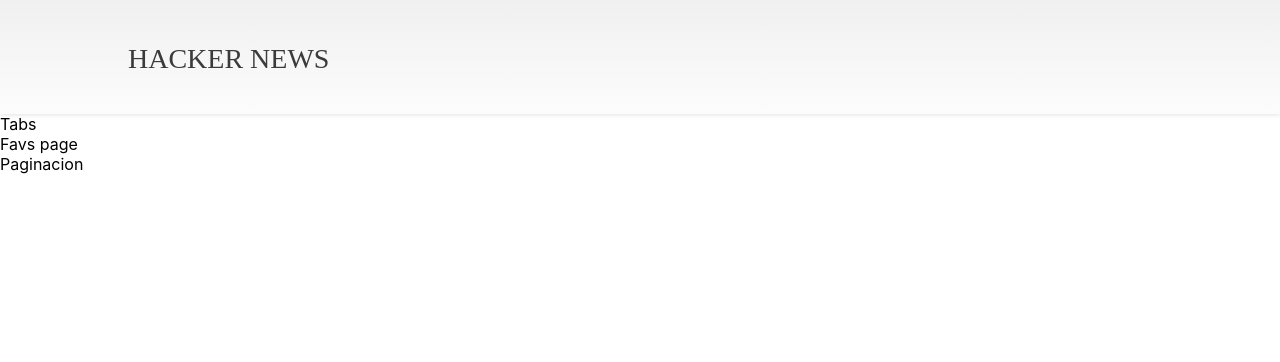
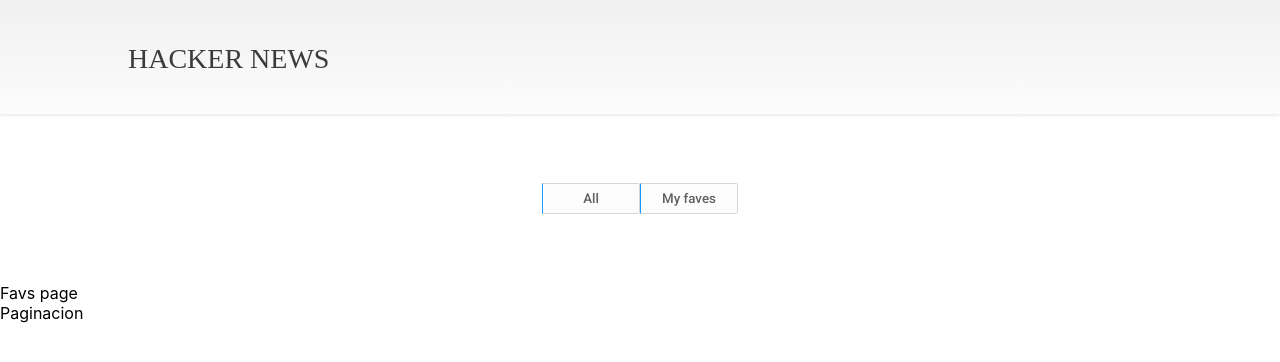
Before and after one commit to sofiaperezm/hacker-news-reign-test, a React (Create React App) app: page /favs in a window 1280 px wide. Shown: the top 362 px of the page. Built offline with nearby package versions, Linux system fonts and the light colour scheme.

Commit message:
added initial layout of the tabs component

```diff
--- a/src/components/Header/Header.module.css
+++ b/src/components/Header/Header.module.css
@@ -1,7 +1,3 @@
-* {
-  box-sizing: border-box;
-}
-
 .container {
   width: 100%;
   height: 114px;
--- a/src/components/Tabs/Tabs.js
+++ b/src/components/Tabs/Tabs.js
@@ -0,0 +1,17 @@
+import { Link } from "react-router-dom";
+import styles from "./Tabs.module.css";
+
+function Tabs({ selected, labels }) {
+  const tabLabels = labels.map((label) => (
+    <Link key={label} to="/">
+      <button
+        className={`${selected} === ${label} ? ${styles.selected} : ${styles.button}`}
+      >
+        {label}
+      </button>
+    </Link>
+  ));
+  return <nav className={styles.container}>{tabLabels}</nav>;
+}
+
+export default Tabs;
--- a/src/components/Tabs/Tabs.module.css
+++ b/src/components/Tabs/Tabs.module.css
@@ -0,0 +1,31 @@
+.container {
+  display: flex;
+  justify-content: center;
+  align-items: center;
+  margin: 4.3rem;
+}
+
+.button {
+  width: 6.125rem;
+  height: 1.938rem;
+  border-color: #d6d6d6 #d6d6d6 #d6d6d6 #1797ff;
+  border-width: 1px;
+  border-style: solid;
+  color: #606060;
+  background-color: #fcfcfc;
+  font-family: "Roboto";
+  font-weight: 500;
+}
+
+button:first-of-type {
+  border-radius: 0.125rem 0 0 0.125rem;
+}
+
+button:first-of-type {
+  border-radius: 0 0.125rem 0.125rem 0;
+}
+
+/* .selected {
+  border: solid 1px #1797ff;
+  color: #1797ff;
+} */
--- a/src/index.css
+++ b/src/index.css
@@ -1,13 +1,20 @@
+@import url("https://fonts.googleapis.com/css2?family=Manrope:wght@300;500;600;800&family=Montserrat:ital,wght@0,300;0,400;1,500&family=Poppins:wght@200;300;400;600&family=Roboto:wght@300;500;700&family=Rubik:wght@400;500;600;700&display=swap");
+@import url("https://fonts.googleapis.com/css2?family=Manrope:wght@300;500;600;800&family=Montserrat:ital,wght@0,300;0,400;1,500&family=Poppins:wght@200;300;400;600&family=Roboto:wght@300;500;700&family=Rubik:wght@400;500;600;700&display=swap");
+
+* {
+  box-sizing: border-box;
+}
+
 body {
   margin: 0;
-  font-family: -apple-system, BlinkMacSystemFont, 'Segoe UI', 'Roboto', 'Oxygen',
-    'Ubuntu', 'Cantarell', 'Fira Sans', 'Droid Sans', 'Helvetica Neue',
+  font-family: -apple-system, BlinkMacSystemFont, "Segoe UI", "Roboto", "Oxygen",
+    "Ubuntu", "Cantarell", "Fira Sans", "Droid Sans", "Helvetica Neue",
     sans-serif;
   -webkit-font-smoothing: antialiased;
   -moz-osx-font-smoothing: grayscale;
 }
 
 code {
-  font-family: source-code-pro, Menlo, Monaco, Consolas, 'Courier New',
+  font-family: source-code-pro, Menlo, Monaco, Consolas, "Courier New",
     monospace;
 }
--- a/src/layouts/Main.js
+++ b/src/layouts/Main.js
@@ -1,10 +1,11 @@
 import Header from "../components/Header/Header";
+import Tabs from "../components/Tabs/Tabs";
 
-function Main({ children }) {
+function Main({ currentPage, children }) {
   return (
     <div>
       <Header></Header>
-      <div>Tabs</div>
+      <Tabs selected={currentPage} labels={["All", "My faves"]}></Tabs>
       <main>{children}</main>
       <div>Paginacion</div>
     </div>
--- a/src/pages/All.js
+++ b/src/pages/All.js
@@ -1,7 +1,7 @@
 import Main from "../layouts/Main";
 
 function AllPage() {
-  return <Main>All page</Main>;
+  return <Main currentPage="All">All page</Main>;
 }
 
 export default AllPage;
--- a/src/pages/Favs.js
+++ b/src/pages/Favs.js
@@ -1,7 +1,7 @@
 import Main from "../layouts/Main";
 
 function FavsPage() {
-  return <Main>Favs page</Main>;
+  return <Main currentPage="Favs">Favs page</Main>;
 }
 
 export default FavsPage;
```
